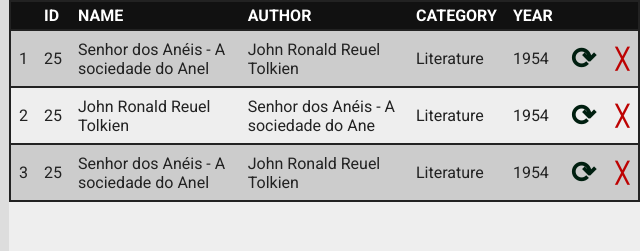
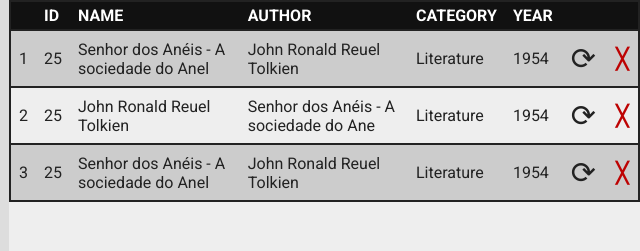
Before and after one commit to diogoizele/book-crud, a plain HTML site: page index.html in a window 1280 px wide. Shown: the top 251 px of the page, 640-1280 px from the left. Drawn offline with Linux system fonts and the light colour scheme.

Commit message:
modified reload style

```diff
--- a/style.css
+++ b/style.css
@@ -59,9 +59,7 @@ section.crud-sec td.update, section.crud-sec td.delete {
 }
 
 td.update {
-    font-weight: 900;
     font-size: 30px;
-    color: rgb(0, 31, 16);
 }
 
 td.delete {
```
